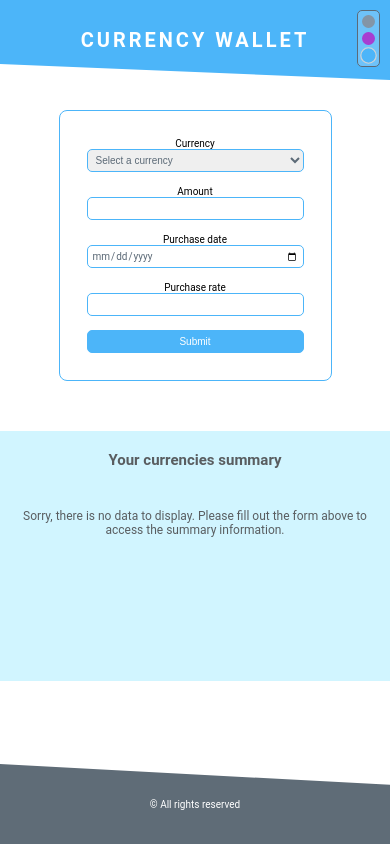
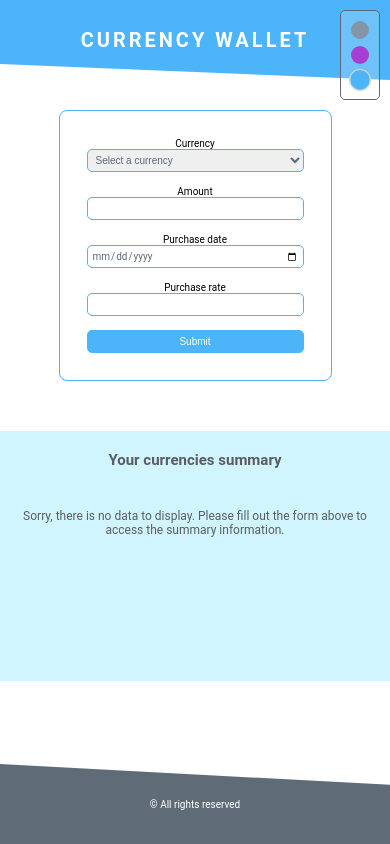
Before and after one commit to sadkowa/currency-wallet, a React (Create React App) app: page / in a window 390 px wide. Built offline with nearby package versions, Linux system fonts and the light colour scheme.

Commit message:
Improve ColorPicker.styled for mobile

```diff
--- a/src/components/styledComponents/ColorPicker.styled.js
+++ b/src/components/styledComponents/ColorPicker.styled.js
@@ -6,8 +6,8 @@ const StyledColorPicker = styled.div`
     right: 10px;
     display: flex;
     flex-direction: column;
-    gap: 4px;
-    padding: ${({ theme }) => theme.paddings.xxsmall};
+    gap: 7px;
+    padding: ${({ theme }) => theme.paddings.small};
     border: 1px solid #5c6a77;
     border-radius: 5px;
     background-color: rgba(250,250,250, 0.2);
@@ -29,8 +29,8 @@ const StyledColorPicker = styled.div`
 
 const StyledColorDiv = styled.div`
     box-sizing: border-box;
-    height: 13px;
-    width: 13px;
+    height: 18px;
+    width: 18px;
     border-radius: 50%;
     background-color: ${({ theme, option }) => theme.colorsBG.dark[option]};
     cursor: pointer;
```
